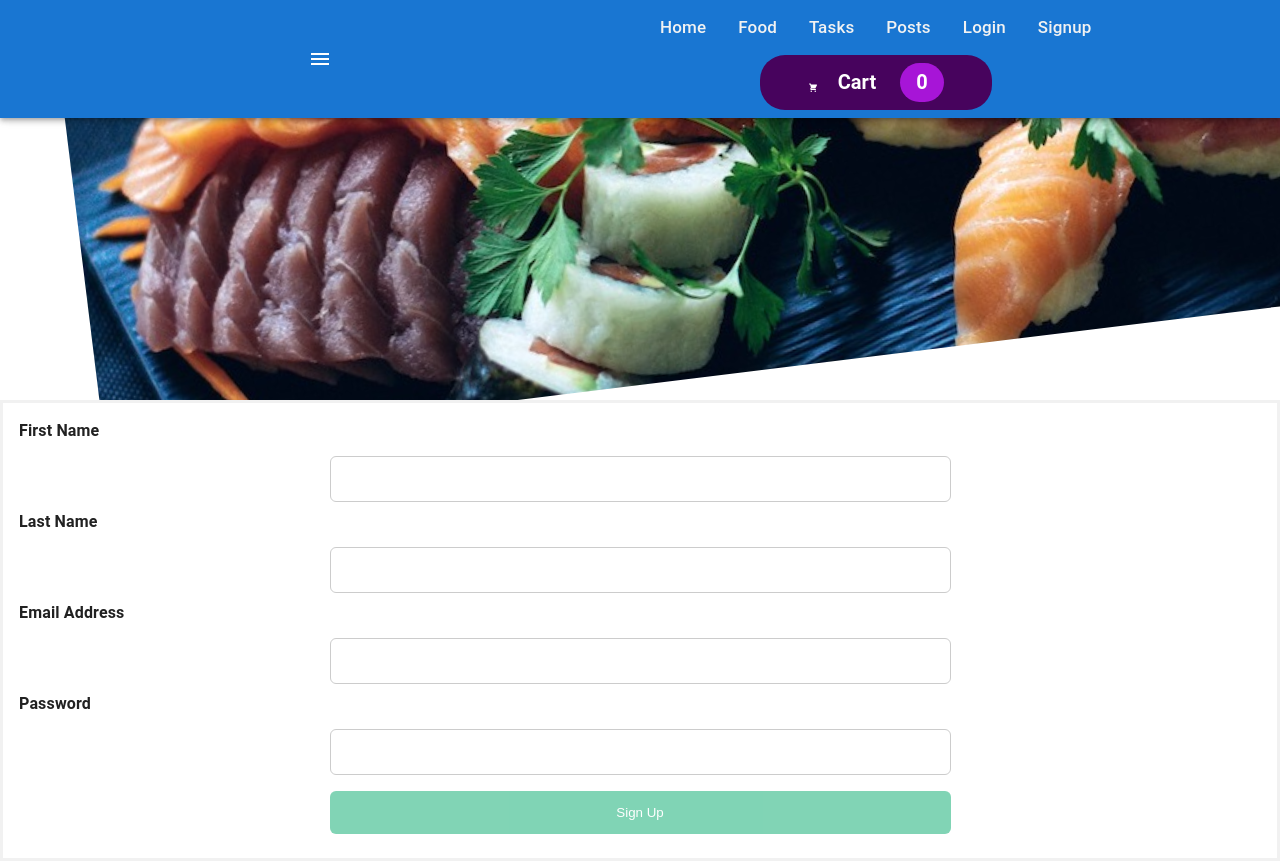
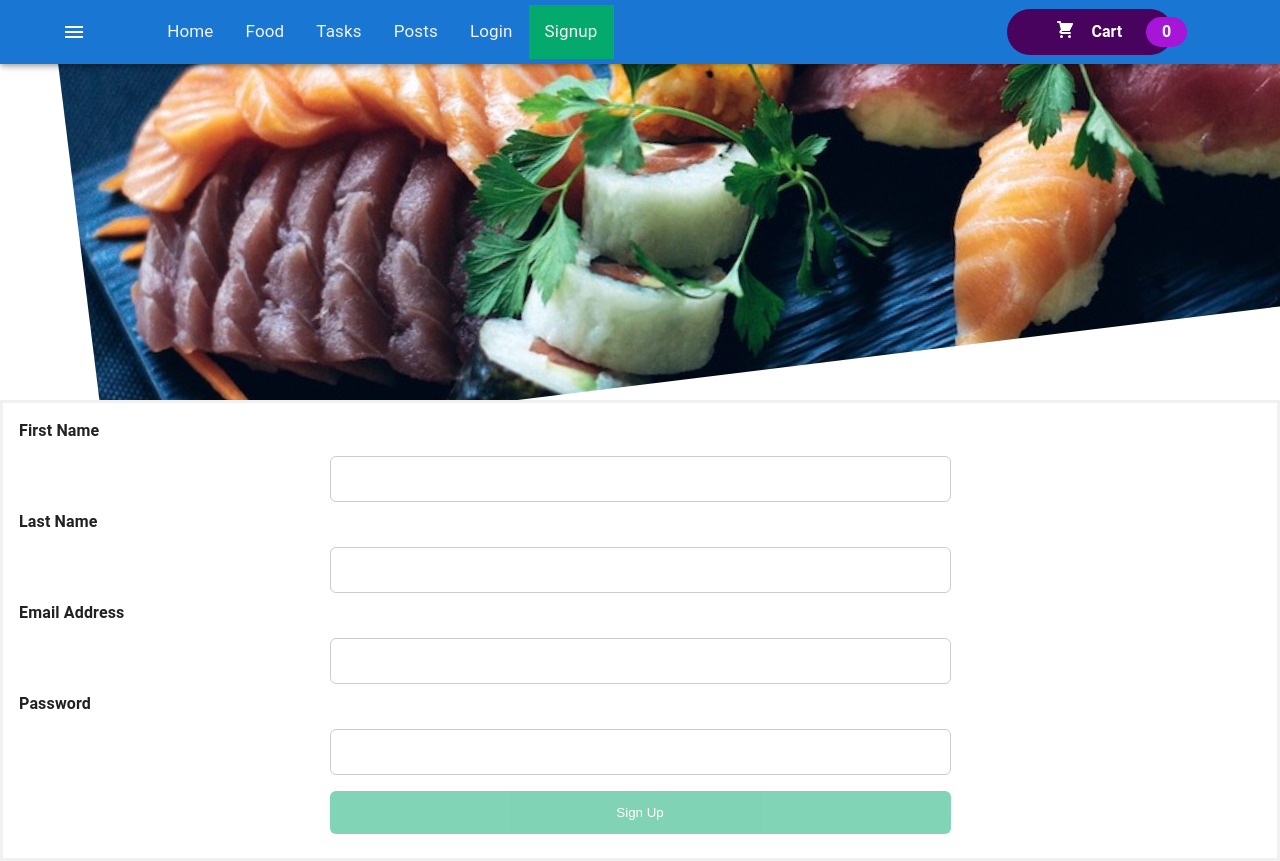
Before and after one commit to Danets/portfolio, a React (Create React App) app: page /signup in a window 1280 px wide. Built offline with nearby package versions, Linux system fonts and the light colour scheme.

Commit message:
Were fixed styles for Navigation component

```diff
--- a/src/App.css
+++ b/src/App.css
@@ -43,3 +43,8 @@ select {
 .error {
   color: red;
 }
+
+a.active {
+  background-color: #04AA6D;
+  color: white;
+}
--- a/src/components/Cart/CartIcon.module.css
+++ b/src/components/Cart/CartIcon.module.css
@@ -1,4 +1,4 @@
 .cart-icon {
-    width: 10px;
-    height: 10px;
+    width: 20px;
+    height: 20px;
 }
--- a/src/components/Layout/CartButton.module.css
+++ b/src/components/Layout/CartButton.module.css
@@ -10,6 +10,7 @@
     align-items: center;
     border-radius: 25px;
     font-weight: bold;
+    width: 15%;
   }
 
   .button:hover,
--- a/src/components/Layout/Header.js
+++ b/src/components/Layout/Header.js
@@ -82,12 +82,10 @@ const Header = ({ onOpenModal }) => {
               >
                 <MenuIcon />
               </IconButton>
-              <Typography variant="h6" noWrap component="div">
                 <div className={styles.wrapper}>
                   <Navigation />
                   <CartButton onOpenModal={onOpenModal} />
                 </div>
-              </Typography>
             </Toolbar>
           </AppBar>
           <Drawer
--- a/src/components/Layout/Header.module.css
+++ b/src/components/Layout/Header.module.css
@@ -1,9 +1,4 @@
 .header {
-    /* position: fixed;
-    top: 0;
-    left: 0;
-    z-index: 10; */
-    /* width: 100%; */
     height: 5rem;
     display: flex;
     justify-content: space-around;
@@ -27,3 +22,13 @@
     object-fit: cover;
     transform: rotateZ(-7deg) translateY(-2rem) translateX(5rem);
   }
+
+  .wrapper {
+    display: flex;
+    width: 100%;
+    align-items: center;
+  }
+
+  .btn {
+    width: 10%;
+  }
--- a/src/components/Layout/Navigation.js
+++ b/src/components/Layout/Navigation.js
@@ -3,7 +3,7 @@ import styles from "./Navigation.module.css";
 
 const Navigation = () => {
   const links = [
-    { title: "Home", to: "/" },
+    { title: "Home", to: "/", exact: true },
     { title: "Food", to: "/food" },
     { title: "Tasks", to: "/tasks" },
     { title: "Posts", to: "/posts" },
@@ -17,6 +17,7 @@ const Navigation = () => {
         <NavLink
           key={idx}
           to={link.to}
+          exact={link.exact}
         >
           {link.title}
         </NavLink>
--- a/src/components/Layout/Navigation.module.css
+++ b/src/components/Layout/Navigation.module.css
@@ -1,12 +1,11 @@
 /* Add a black background color to the top navigation */
 .topnav {
-    /* background-color: #333;
-    overflow: hidden; */
+    display: flex;
+    width: 70%;
   }
 
   /* Style the links inside the navigation bar */
   .topnav a {
-    float: left;
     display: block;
     color: #f2f2f2;
     text-align: center;
@@ -22,12 +21,6 @@
     cursor: pointer;
   }
 
-  /* Add an active class to highlight the current page */
-  .topnav a.active {
-    background-color: #04AA6D;
-    color: white;
-  }
-
   /* Hide the link that should open and close the topnav on small screens */
   .topnav .icon {
     display: none;
```
